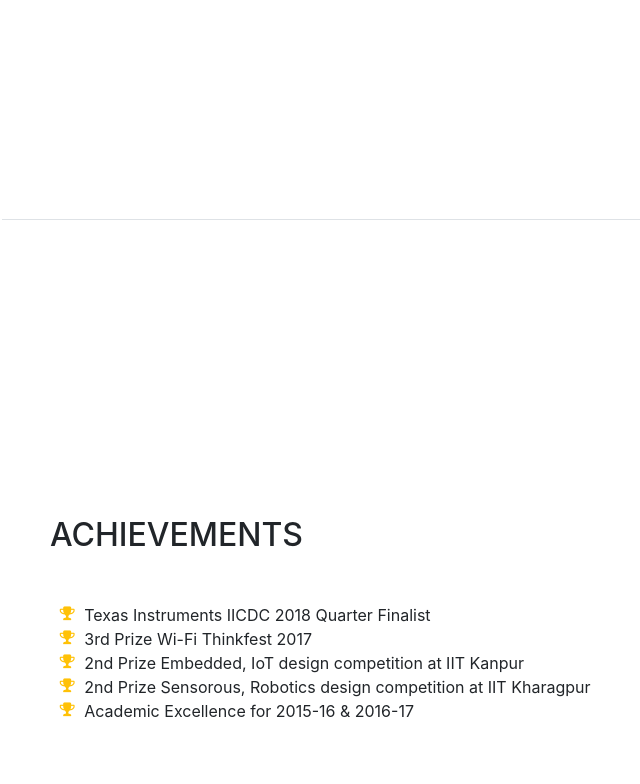
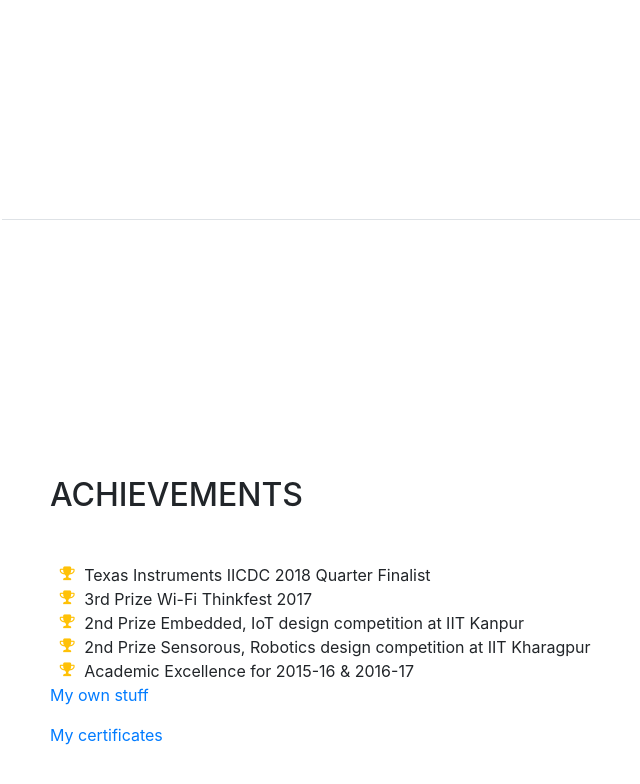
Before and after one commit to ss-rath/ss-rath.github.io, a website with bundled scripts: page index.html in a window 1280 px wide. Shown: the part 5264-6048 px from the top of the page, without its empty margins (270-910 px from the left). Built offline with nearby package versions, Linux system fonts and the light colour scheme; a web font is replaced by a local one.

Commit message:
Update index.html

```diff
--- a/index.html
+++ b/index.html
@@ -317,6 +317,8 @@
              Academic Excellence for 2015-16 &amp; 2016-17
 			</li>
           </ul>
+		<p><a href="https://drive.google.com/open?id=1BK-Qoyu-BswgI6HArfS5zgiPZ6oI6NWq">My own stuff</a></p>
+		<p><a href="https://drive.google.com/open?id=0B-PlRxS4GTr_RkNPTjBvRExwbDg">My certificates</a></p>
         </div>
       </section>
 
```
